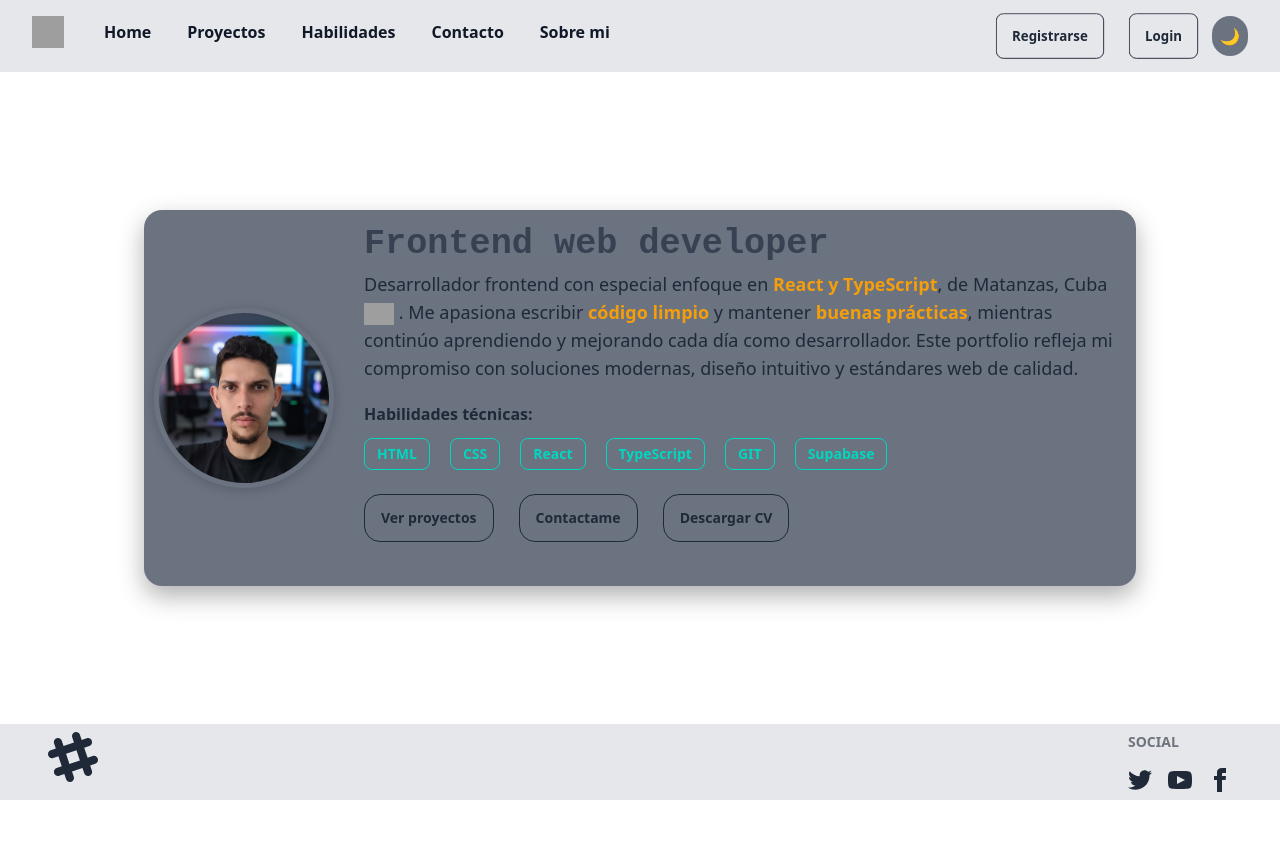
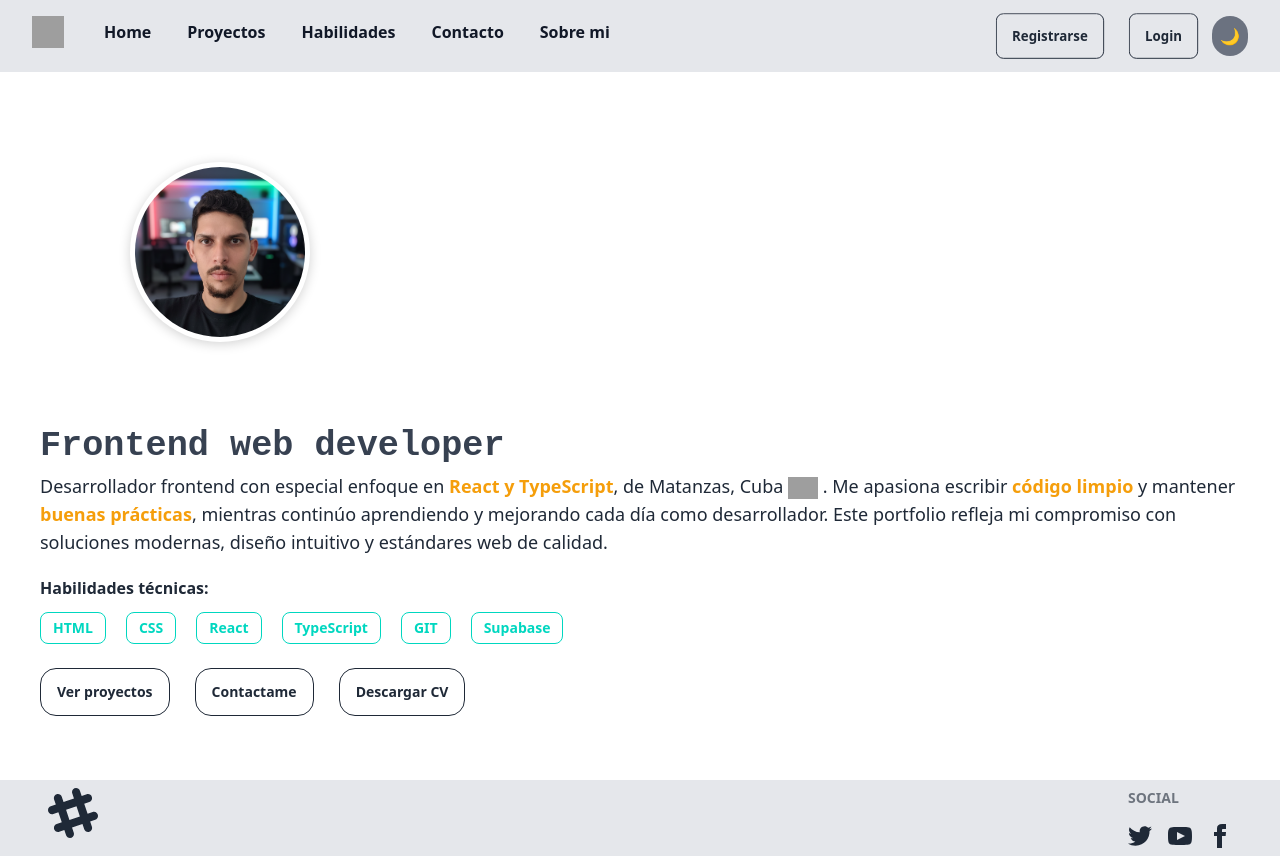
Before and after one commit to Roger2999/Portfolio-2, a React (Vite) app: page /homepage in a window 1280 px wide. Before the commit the page ends 800 px from the top, so only its background shows below. Built offline with nearby package versions, Linux system fonts and the light colour scheme; grey boxes are pictures that could not be loaded.

Commit message:
Actualizar HomePage.tsx
se cambia el bg de la card

```diff
--- a/src/public/pages/HomePage/HomePage.tsx
+++ b/src/public/pages/HomePage/HomePage.tsx
@@ -9,7 +9,7 @@ export const HomePage = () => {
   return (
     <>
       <div className="card-container">
-        <div className={`bg-gray-500 card`}>
+        <div className={`${theme=="dark"?"bg-gray-800":"bg-gray-300"}card`}>
           <CustomCard
             title={"Frontend web developer"}
             img={profileImage}
```
